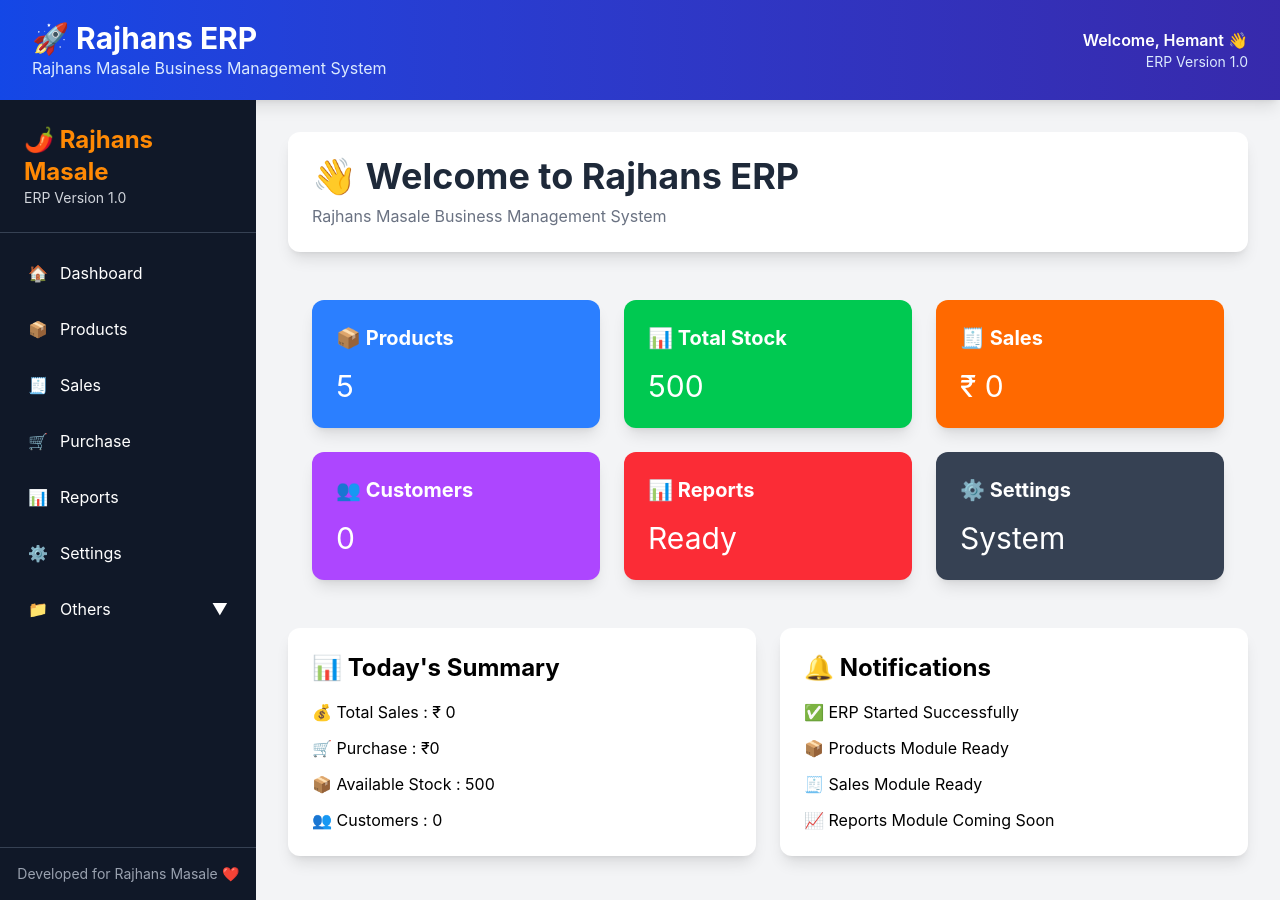
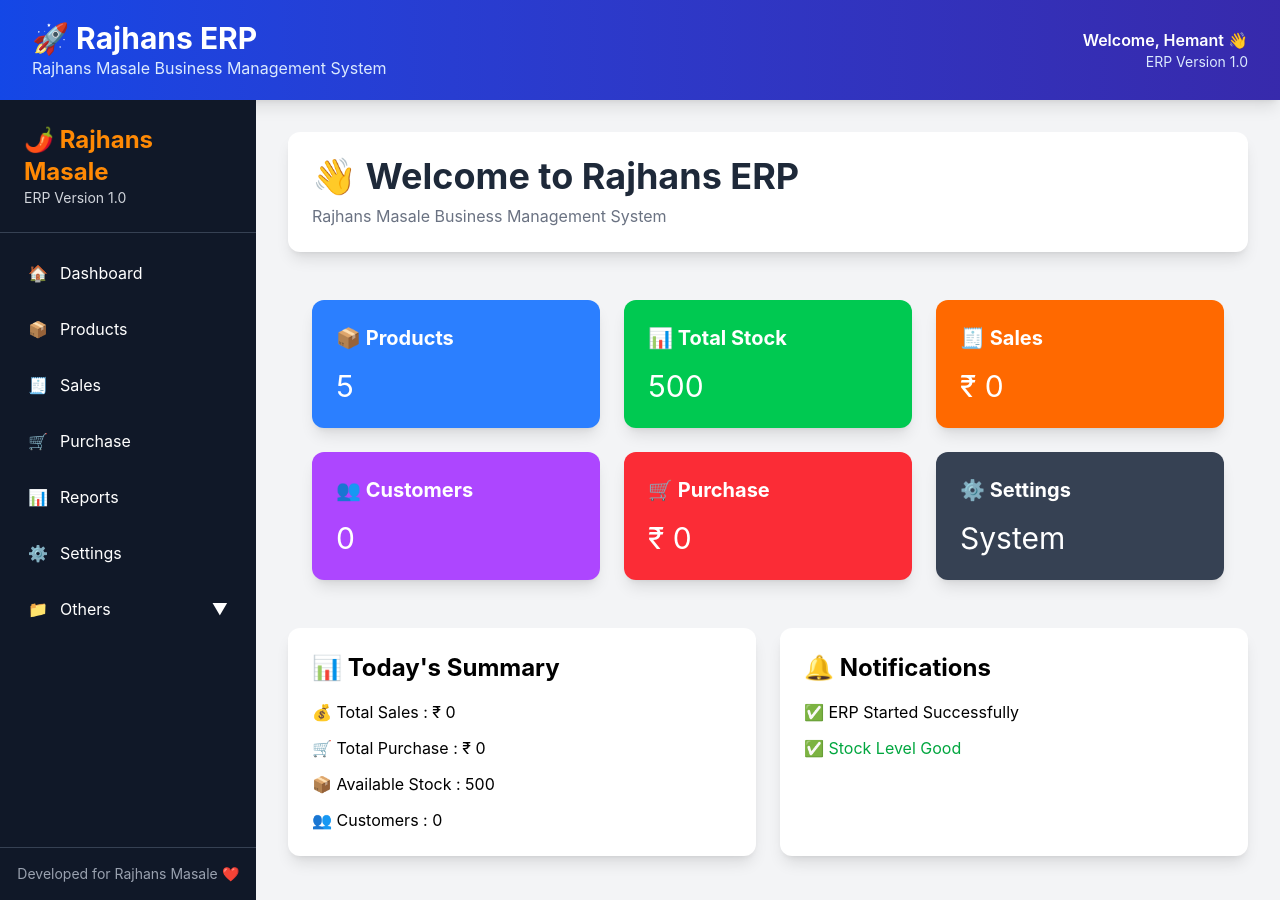
Before and after one commit to rajhanssmasale2026-oss/rajhans-erp, a React (Vite) app: page /dashboard in a window 1280 px wide. Built offline with nearby package versions, Linux system fonts and the light colour scheme.

Commit message:
Completed expense module with total expenses calculation

```diff
--- a/src/components/DashboardCards.jsx
+++ b/src/components/DashboardCards.jsx
@@ -2,12 +2,15 @@ import { useContext } from "react";
 import { ProductContext } from "../context/ProductContext";
 import { CustomerContext } from "../context/CustomerContext";
 import { SalesContext } from "../context/SalesContext";
+import { PurchaseContext } from "../context/PurchaseContext";
 
 function DashboardCards() {
 
   const { products } = useContext(ProductContext);
   const { customers } = useContext(CustomerContext);
   const { totalSales } = useContext(SalesContext);
+  const { totalPurchase } =
+  useContext(PurchaseContext);
 
 
   const totalProducts = products.length;
@@ -47,9 +50,9 @@ function DashboardCards() {
     },
 
     {
-      title: "📊 Reports",
-      value: "Ready",
-      color: "bg-red-500"
+      title: "🛒 Purchase",
+  value: `₹ ${totalPurchase}`,
+  color: "bg-red-500"
     },
 
     {
--- a/src/context/PurchaseContext.jsx
+++ b/src/context/PurchaseContext.jsx
@@ -37,6 +37,18 @@ export function PurchaseProvider({ children }) {
       )
     );
   };
+  const totalPurchase =
+  purchases.reduce(
+    (sum, item) =>
+      sum +
+      Number(
+        item.total ||
+        item.totalAmount ||
+        item.amount ||
+        0
+      ),
+    0
+  );
 
   return (
     <PurchaseContext.Provider
@@ -45,6 +57,7 @@ export function PurchaseProvider({ children }) {
         addPurchase,
         deletePurchase,
         updatePurchase,
+         totalPurchase,
       }}
     >
       {children}
--- a/src/pages/Dashboard.jsx
+++ b/src/pages/Dashboard.jsx
@@ -7,6 +7,7 @@ import DashboardCards from "../components/DashboardCards";
 import { ProductContext } from "../context/ProductContext";
 import { CustomerContext } from "../context/CustomerContext";
 import { SalesContext } from "../context/SalesContext";
+import { PurchaseContext } from "../context/PurchaseContext";
 
 
 function Dashboard() {
@@ -15,6 +16,9 @@ function Dashboard() {
   const { products } = useContext(ProductContext);
   const { customers } = useContext(CustomerContext);
   const { totalSales } = useContext(SalesContext);
+  const { totalPurchase } =
+  useContext(PurchaseContext);
+
 
 
   const totalStock = products.reduce(
@@ -22,6 +26,14 @@ function Dashboard() {
       total + Number(item.stock || 0),
     0
   );
+
+
+  // Low Stock Alert (Below 10)
+  const lowStockProducts = products.filter(
+    (item) =>
+      Number(item.stock || 0) < 10
+  );
+
 
 
   return (
@@ -60,11 +72,14 @@ function Dashboard() {
           <div className="grid grid-cols-2 gap-6 mt-6">
 
 
+
             <div className="bg-white rounded-xl shadow-lg p-6">
+
 
               <h2 className="text-2xl font-bold mb-4">
                 📊 Today's Summary
               </h2>
+
 
 
               <ul className="space-y-3">
@@ -76,7 +91,7 @@ function Dashboard() {
 
 
                 <li>
-                  🛒 Purchase : ₹0
+                  🛒 Total Purchase : ₹ {totalPurchase}
                 </li>
 
 
@@ -97,12 +112,14 @@ function Dashboard() {
 
 
 
+
             <div className="bg-white rounded-xl shadow-lg p-6">
 
 
               <h2 className="text-2xl font-bold mb-4">
                 🔔 Notifications
               </h2>
+
 
 
               <ul className="space-y-3">
@@ -113,25 +130,40 @@ function Dashboard() {
                 </li>
 
 
-                <li>
-                  📦 Products Module Ready
-                </li>
 
+                {
+                  lowStockProducts.length > 0 ? (
 
-                <li>
-                  🧾 Sales Module Ready
-                </li>
+                    <li className="text-red-600 font-bold">
 
+                      ⚠️ Low Stock:
+                      {" "}
+                      {
+                        lowStockProducts
+                          .map(item => item.name)
+                          .join(", ")
+                      }
 
-                <li>
-                  📈 Reports Module Coming Soon
-                </li>
+                    </li>
+
+                  ) : (
+
+                    <li className="text-green-600">
+
+                      ✅ Stock Level Good
+
+                    </li>
+
+                  )
+                }
+
 
 
               </ul>
 
 
             </div>
+
 
 
           </div>
```
